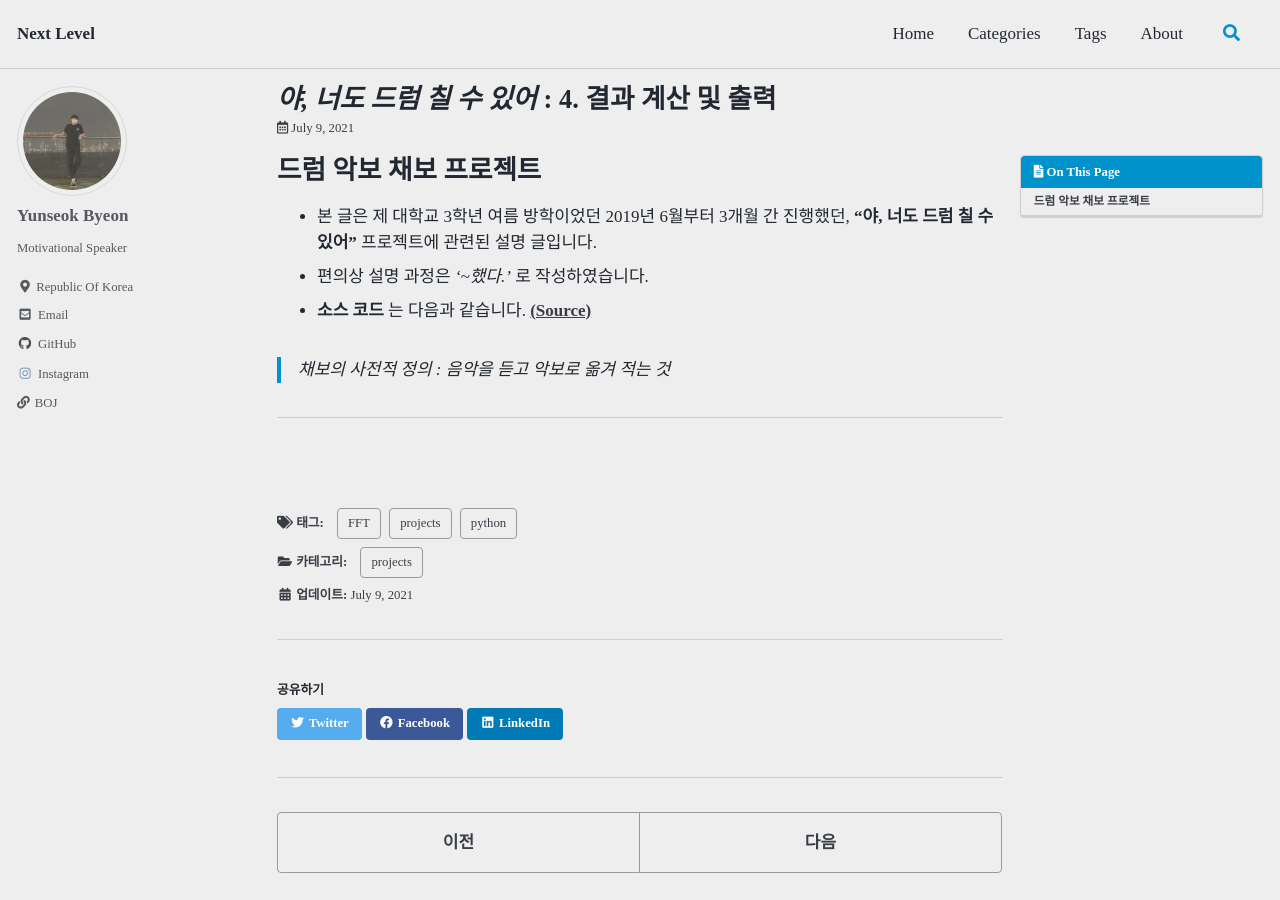
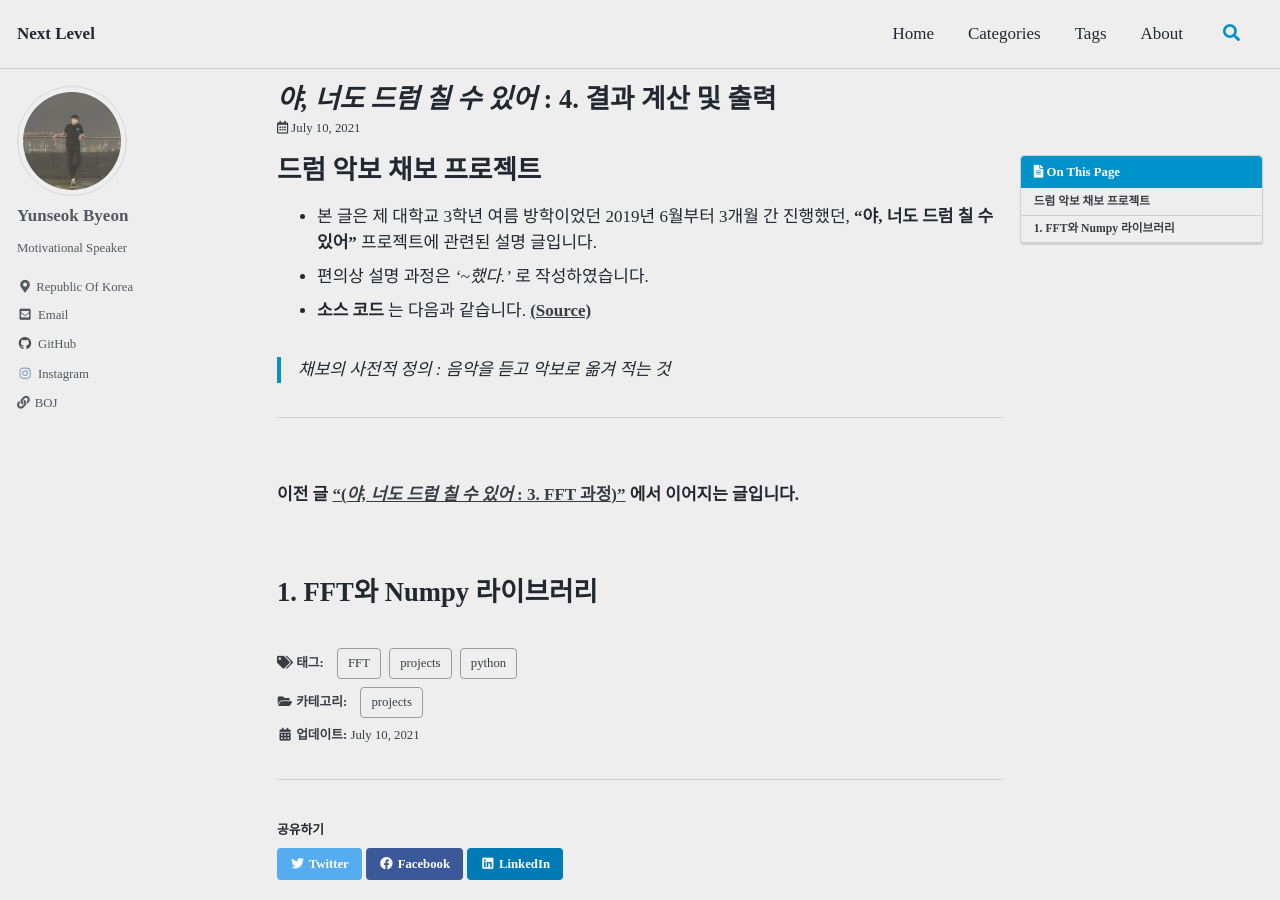
Before and after one commit to bye0nys/bye0nys.github.io, a Jekyll site: the page built from _posts/2021-07-09-drum-4.md, in a window 1280 px wide and 900 px high. Built offline with Jekyll 4.4.1, drawn with Linux system fonts in a browser that asks for light colours; cached includes are drawn as plain includes; some web fonts are replaced; comment, search, counter and statistics services are not loaded.

Commit message:
adding drum-4

```diff
--- a/_posts/2021-07-09-drum-4.md
+++ b/_posts/2021-07-09-drum-4.md
@@ -13,8 +13,8 @@ comments: true
 toc: true
 toc_sticky: true
 
-date: 2021-07-09 16:43 +0900
-last_modified_at: 2021-07-09 18:46 +0900
+date: 2021-07-10 16:45 +0900
+last_modified_at: 2021-07-10 16:45 +0900
 ---
 
 # 드럼 악보 채보 프로젝트
@@ -28,3 +28,9 @@ last_modified_at: 2021-07-09 18:46 +0900
 ---
 
 <br/>
+
+__이전 글 ["(_야, 너도 드럼 칠 수 있어_ : 3. FFT 과정)"](/projects/drum-3) 에서 이어지는 글입니다.__ <br/>
+
+<br/>
+
+# 1. FFT와 Numpy 라이브러리
```
